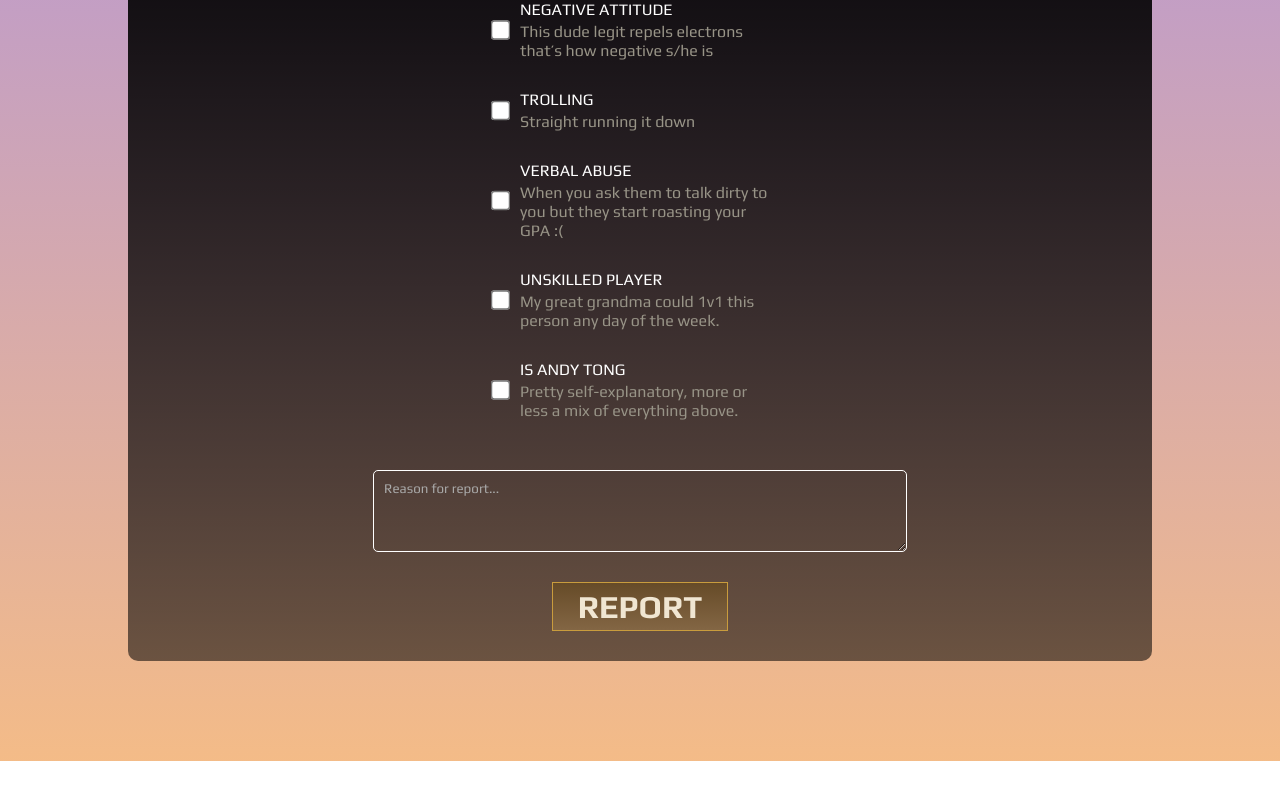
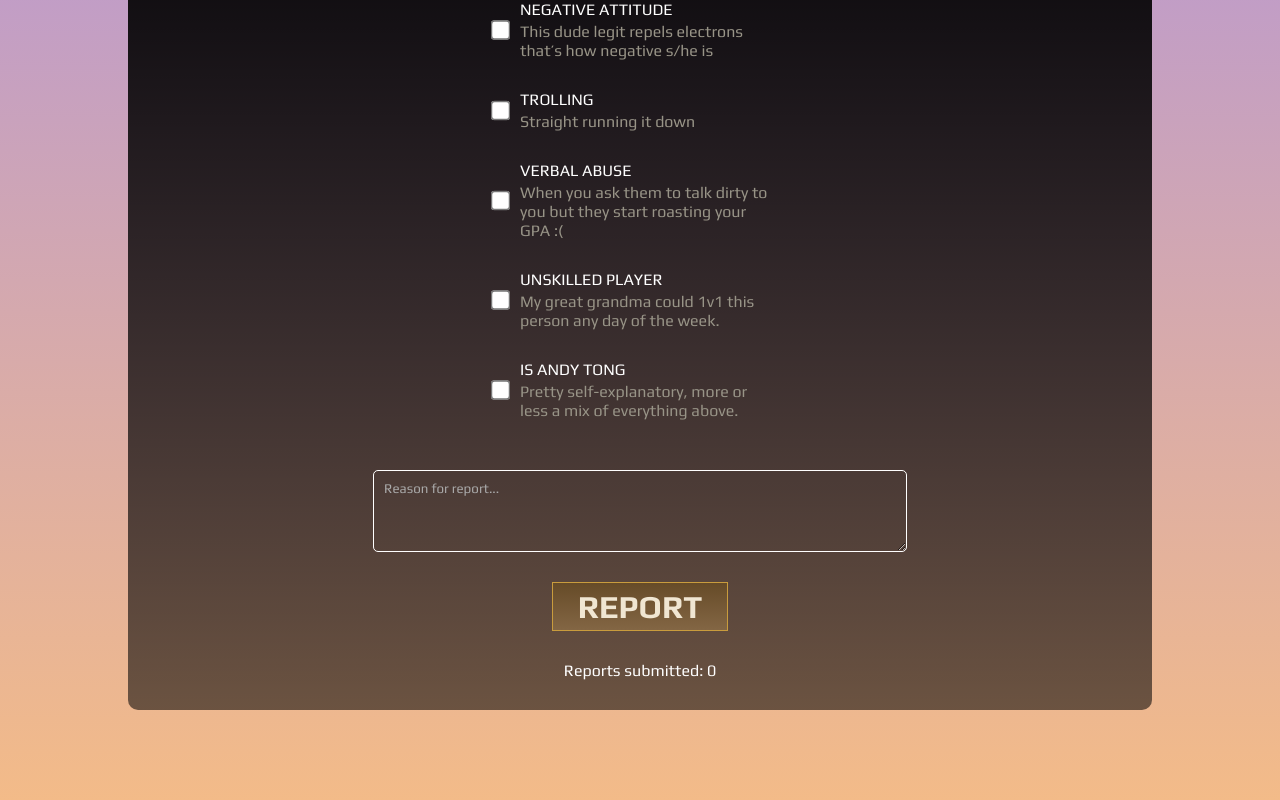
Before and after one commit to ajnatarajan/ditchdayreport, a React (Create React App) app: page / in a window 1280 px wide. Shown: the part 750-1550 px from the top of the page. Before the commit the page ends 1511 px from the top, so only its background shows below. Built offline with nearby package versions, Linux system fonts and the light colour scheme; no server answers.

Commit message:
report tracking shipped

```diff
--- a/src/components/ReportSection.css
+++ b/src/components/ReportSection.css
@@ -91,4 +91,9 @@ input[type="checkbox"] {
   accent-color: #785a28;
   transform: scale(1.5);
   -webkit-transform: scale(1.5);
+  cursor: pointer;
 }
+
+.num-reports {
+  margin-bottom: 30px;
+}
--- a/src/components/ReportSection.js
+++ b/src/components/ReportSection.js
@@ -1,5 +1,5 @@
 import "./ReportSection.css";
-import { useEffect } from "react";
+import { useState, useEffect } from "react";
 
 async function populateDropdown() {
   let data = await fetch("http://localhost:8000/api/users");
@@ -11,24 +11,29 @@ async function populateDropdown() {
     document.querySelector(".report-dropdown").appendChild(opt);
   }
 }
-
-function executeReport() {
-  const player = document.querySelector(".report-dropdown").value;
-  const is_negative_attitude = document.querySelector("#negative-attitude")
-    .checked;
-  const is_trolling = document.querySelector("#trolling").checked;
-  const is_verbal_abuse = document.querySelector("#verbal-abuse").checked;
-  const is_unskilled_player = document.querySelector("#unskilled-player")
-    .checked;
-  const is_is_andy_tong = document.querySelector("#is-andy-tong").checked;
-}
 function populateLeaderboard() {}
 
 function ReportSection() {
+  const [numReports, setNumReports] = useState(0);
   useEffect(() => {
     populateDropdown();
     populateLeaderboard();
   }, []);
+
+  function executeReport() {
+    const player = document.querySelector(".report-dropdown").value;
+    const is_negative_attitude = document.querySelector("#negative-attitude")
+      .checked;
+    const is_trolling = document.querySelector("#trolling").checked;
+    const is_verbal_abuse = document.querySelector("#verbal-abuse").checked;
+    const is_unskilled_player = document.querySelector("#unskilled-player")
+      .checked;
+    const is_is_andy_tong = document.querySelector("#is-andy-tong").checked;
+    setNumReports((prev) => {
+      return prev + 1;
+    });
+  }
+
   return (
     <div className="report-section">
       <div className="report-box">
@@ -109,6 +114,7 @@ function ReportSection() {
         <button className="report-button" onClick={executeReport}>
           REPORT
         </button>
+        <div className="num-reports">Reports submitted: {numReports}</div>
       </div>
     </div>
   );
```
